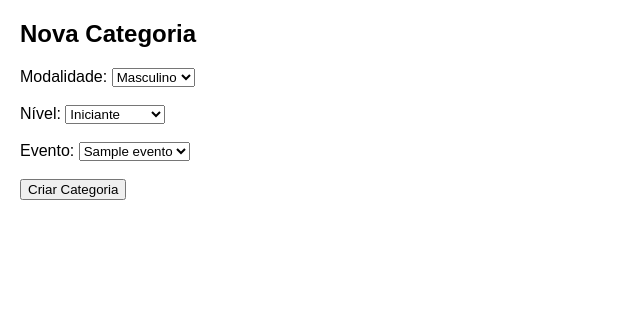
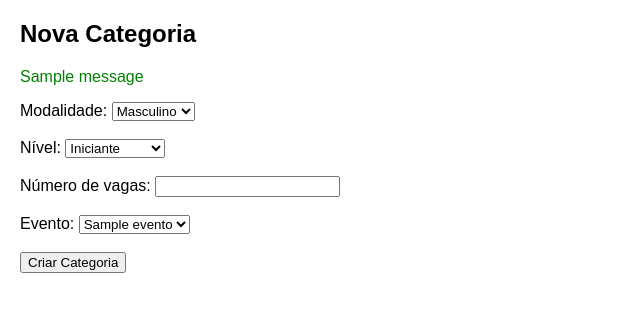
Before and after one commit to IsmaIenczak/liga-eldoradense-ftv, a Flask app: page /categorias/nova in a window 1280 px wide. Shown: the part 108-420 px from the top of the page, without its empty margins (0-640 px from the left). Run offline with Flask 3, Linux system fonts and the light colour scheme; tables that the repository leaves empty hold one stand-in row (values such as "Sample post"); one stand-in notice (Sample message) is shown.

Commit message:
feat: implement configurable category capacity with integrity validation

```diff
--- a/models.py
+++ b/models.py
@@ -26,10 +26,13 @@ class Evento(db.Model):
         return f"<Evento {self.nome}>"
 
 
+
+
 class Categoria(db.Model):
     id = db.Column(db.Integer, primary_key=True)
     modalidade = db.Column(db.String(20), nullable=False)
     nivel = db.Column(db.String(20), nullable=False)
+    vagas = db.Column(db.Integer, nullable=False)
 
     evento_id = db.Column(db.Integer, db.ForeignKey("evento.id"), nullable=False)
     evento = db.relationship("Evento", backref="categorias")
@@ -40,6 +43,8 @@ class Categoria(db.Model):
 
     def __repr__(self):
         return f"<Categoria {self.nome}>"
+
+
 
 
 class Inscricao(db.Model):
--- a/routes/categorias.py
+++ b/routes/categorias.py
@@ -1,6 +1,7 @@
 from flask import Blueprint, render_template, request, redirect, url_for, flash
 from extensions import db
 from models import Evento, Categoria
+
 
 categorias_bp = Blueprint("categorias", __name__)
 
@@ -13,6 +14,21 @@ def nova_categoria():
         modalidade = request.form.get("modalidade")
         nivel = request.form.get("nivel")
         evento_id = request.form.get("evento")
+        vagas = request.form.get("vagas")
+
+        if not vagas or not vagas.isdigit():
+            flash("O número de vagas deve ser um número inteiro válido.", "error")
+            return redirect(url_for("categorias.nova_categoria"))
+
+        vagas = int(vagas)
+
+        if vagas < 4:
+            flash("O número de vagas deve ser no mínimo 4.", "error")
+            return redirect(url_for("categorias.nova_categoria"))
+
+        if vagas % 2 != 0:
+            flash("O número de vagas deve ser par.", "error")
+            return redirect(url_for("categorias.nova_categoria"))
 
         existente = Categoria.query.filter_by(
             evento_id=int(evento_id),
@@ -20,8 +36,6 @@ def nova_categoria():
             nivel=nivel
         ).first()
 
-
-        #CONCERTAR BUG > ESTE FLASH ESTÁ APARECENDO NO TEMPLATE DE CATEGORIAS CADASTRADAS, NAO NO DE NOVA CATEGORIA, COMO DEVERIA SER
         if existente:
             flash("Essa categoria já existe neste evento.", "error")
             return redirect(url_for("categorias.nova_categoria"))
@@ -29,6 +43,7 @@ def nova_categoria():
         nova = Categoria(
             modalidade=modalidade,
             nivel=nivel,
+            vagas=vagas,
             evento_id=int(evento_id)
         )
 
@@ -36,9 +51,11 @@ def nova_categoria():
         db.session.commit()
 
         flash("Categoria criada com sucesso!", "success")
-        return redirect(url_for("eventos.listar_eventos"))
+        return redirect(url_for("categorias.listar_categorias"))
 
     return render_template("nova_categoria.html", eventos=eventos)
+
+
 
 
 @categorias_bp.route("/categorias")
@@ -68,9 +85,6 @@ def excluir_categoria(categoria_id):
 
 
 
-
-
-
 @categorias_bp.route("/categorias/editar/<int:categoria_id>", methods=["GET", "POST"])
 def editar_categoria(categoria_id):
     categoria = Categoria.query.get_or_404(categoria_id)
@@ -80,11 +94,33 @@ def editar_categoria(categoria_id):
         nova_modalidade = request.form.get("modalidade")
         novo_nivel = request.form.get("nivel")
         novo_evento_id = int(request.form.get("evento"))
+        novas_vagas = request.form.get("vagas")
+
+        if not novas_vagas or not novas_vagas.isdigit():
+            flash("O número de vagas deve ser um número inteiro válido.", "error")
+            return redirect(url_for("categorias.editar_categoria", categoria_id=categoria.id))
+
+        novas_vagas = int(novas_vagas)
+
+        if novas_vagas < 4:
+            flash("O número de vagas deve ser no mínimo 4.", "error")
+            return redirect(url_for("categorias.editar_categoria", categoria_id=categoria.id))
+
+        if novas_vagas % 2 != 0:
+            flash("O número de vagas deve ser par.", "error")
+            return redirect(url_for("categorias.editar_categoria", categoria_id=categoria.id))
+
+        quantidade_inscritos = len(categoria.inscricoes)
+        if novas_vagas < quantidade_inscritos:
+            flash(
+                f"Não é possível definir {novas_vagas} vagas: a categoria já possui {quantidade_inscritos} inscrições.",
+                "error"
+            )
+            return redirect(url_for("categorias.editar_categoria", categoria_id=categoria.id))
 
         categoria_tem_inscricoes = len(categoria.inscricoes) > 0
 
         if categoria_tem_inscricoes:
-            # Não permitir trocar o evento se já houver inscrições
             if novo_evento_id != categoria.evento_id:
                 flash(
                     "Não é possível alterar o evento de uma categoria que já possui inscrições.",
@@ -92,7 +128,6 @@ def editar_categoria(categoria_id):
                 )
                 return redirect(url_for("categorias.editar_categoria", categoria_id=categoria.id))
 
-            # Validar todas as inscrições existentes contra o novo nível/modalidade
             for inscricao in categoria.inscricoes:
                 atleta1 = inscricao.atleta1
                 atleta2 = inscricao.atleta2
@@ -105,7 +140,6 @@ def editar_categoria(categoria_id):
                 nova_modalidade_normalizada = nova_modalidade.strip().lower()
                 novo_nivel_normalizado = novo_nivel.strip().lower()
 
-                # Os atletas precisam continuar compatíveis com o novo nível
                 if nivel1 != novo_nivel_normalizado or nivel2 != novo_nivel_normalizado:
                     flash(
                         f"Não é possível alterar esta categoria: a inscrição da dupla {atleta1.nome} e {atleta2.nome} ficaria com nível incompatível.",
@@ -113,7 +147,6 @@ def editar_categoria(categoria_id):
                     )
                     return redirect(url_for("categorias.editar_categoria", categoria_id=categoria.id))
 
-                # Validar nova modalidade
                 if nova_modalidade_normalizada == "masculino":
                     if sexo1 != "masculino" or sexo2 != "masculino":
                         flash(
@@ -138,7 +171,6 @@ def editar_categoria(categoria_id):
                         )
                         return redirect(url_for("categorias.editar_categoria", categoria_id=categoria.id))
 
-        # Impedir categoria duplicada no mesmo evento
         categoria_existente = Categoria.query.filter_by(
             evento_id=novo_evento_id,
             modalidade=nova_modalidade,
@@ -151,6 +183,7 @@ def editar_categoria(categoria_id):
 
         categoria.modalidade = nova_modalidade
         categoria.nivel = novo_nivel
+        categoria.vagas = novas_vagas
         categoria.evento_id = novo_evento_id
 
         db.session.commit()
--- a/templates/nova_categoria.html
+++ b/templates/nova_categoria.html
@@ -3,7 +3,18 @@
 {% block content %}
 <h2>Nova Categoria</h2>
 
+{% with messages = get_flashed_messages(with_categories=true) %}
+  {% if messages %}
+    {% for category, message in messages %}
+      <p style="color: {% if category == 'error' %}red{% else %}green{% endif %};">
+        {{ message }}
+      </p>
+    {% endfor %}
+  {% endif %}
+{% endwith %}
+
 <form method="POST">
+
     <label>Modalidade:</label>
     <select name="modalidade" required>
         <option value="Masculino">Masculino</option>
@@ -22,6 +33,11 @@
 
     <br><br>
 
+    <label>Número de vagas:</label>
+    <input type="number" name="vagas" min="4" step="2" required>
+
+    <br><br>
+
     <label>Evento:</label>
     <select name="evento" required>
         {% for evento in eventos %}
@@ -32,5 +48,6 @@
     <br><br>
 
     <button type="submit">Criar Categoria</button>
+
 </form>
 {% endblock %}
```
Also changed, not shown: routes/inscricoes.py (+2 -6 lines), templates/categorias.html (+17 -1 lines), templates/editar_categoria.html (+11 -18 lines).
